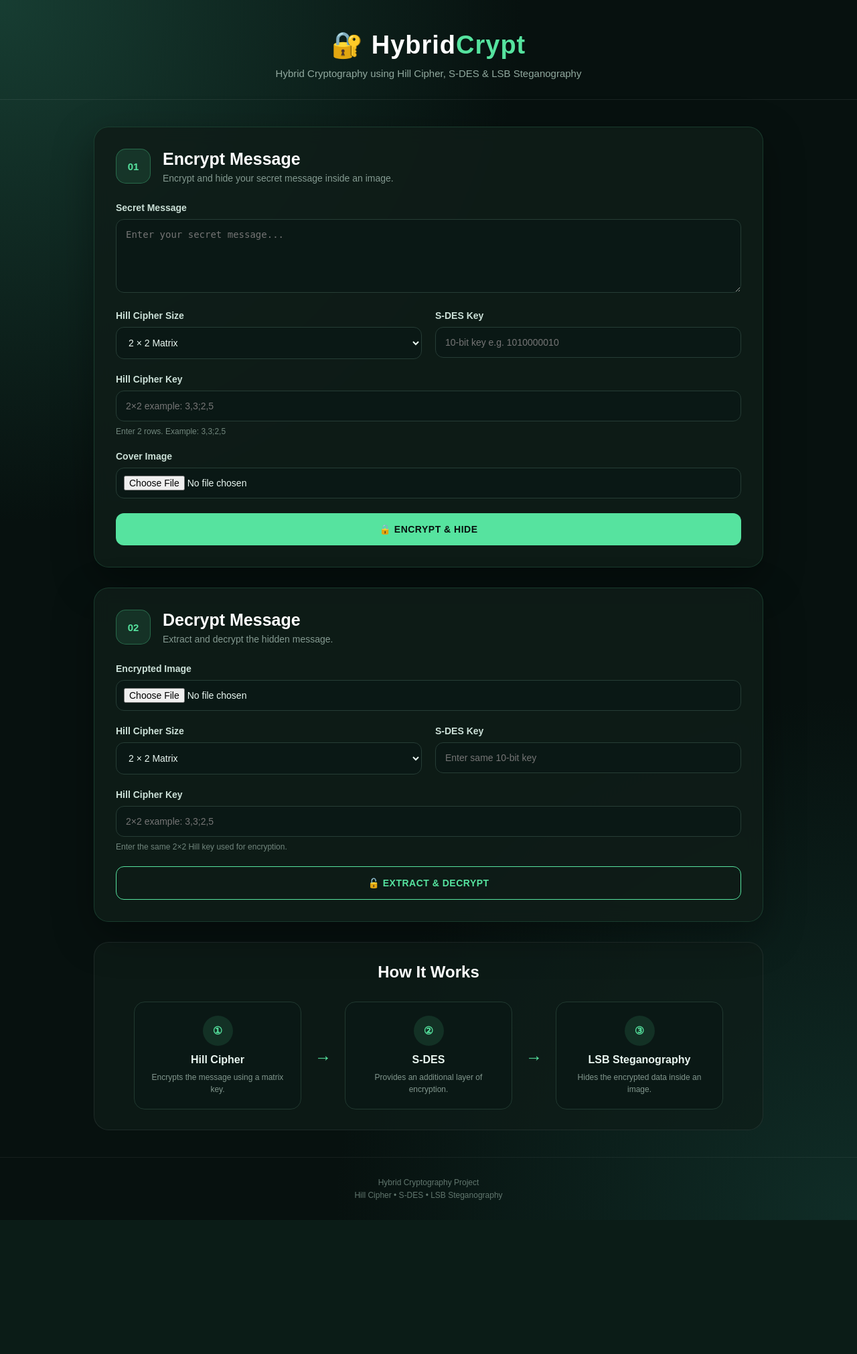
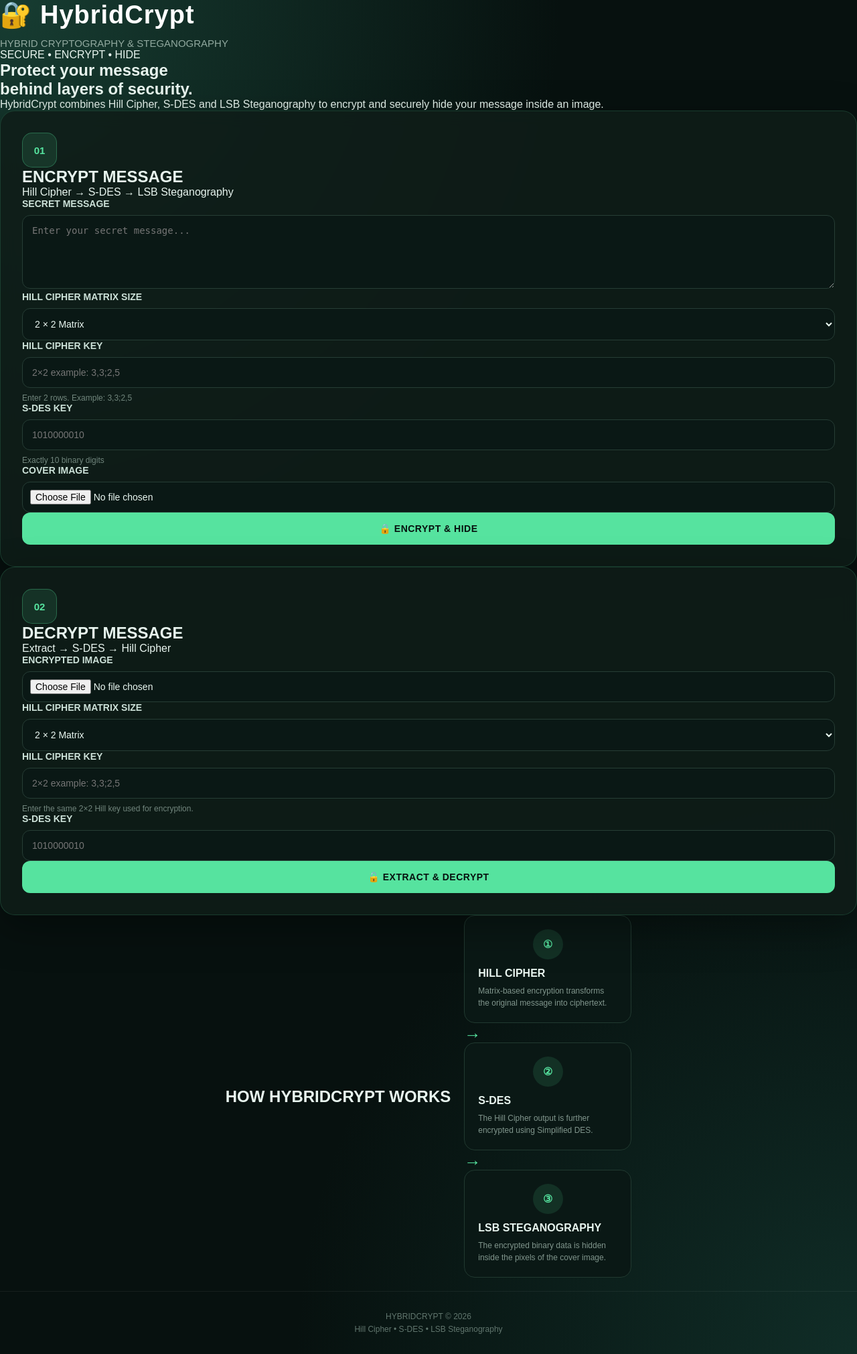
Before and after one commit to VennelaVVBE/Hybrid-Crypt, a Flask app: page / in a window 1280 px wide. Shown: the whole page at 67% size. Before the commit the page ends 1821 px from the top, so only its background shows below. Run offline with Flask 3, Linux system fonts and the light colour scheme.

Commit message:
Update index.html

```diff
--- a/templates/index.html
+++ b/templates/index.html
@@ -1,99 +1,158 @@
+
 <!DOCTYPE html>
 <html lang="en">
+
 <head>
+
     <meta charset="UTF-8">
-    <meta name="viewport" content="width=device-width, initial-scale=1.0">
 
-    <title>Hybrid Cryptography</title>
+    <meta name="viewport"
+          content="width=device-width, initial-scale=1.0">
+
+    <title>HybridCrypt</title>
 
     <link rel="stylesheet"
           href="{{ url_for('static', filename='style.css') }}">
+
 </head>
 
 <body>
 
-<header class="header">
+<header>
+
     <div class="logo">
-        🔐 Hybrid<span>Crypt</span>
+        <span>🔐</span> HybridCrypt
     </div>
 
     <div class="subtitle">
-        Hybrid Cryptography using Hill Cipher, S-DES & LSB Steganography
+        HYBRID CRYPTOGRAPHY & STEGANOGRAPHY
     </div>
+
 </header>
 
 
-<main class="container">
+<main>
 
-    <!-- ================= ENCRYPTION ================= -->
+    <!-- HERO -->
+
+    <section class="hero">
+
+        <div class="hero-text">
+
+            <p class="tag">SECURE • ENCRYPT • HIDE</p>
+
+            <h1>
+                Protect your message<br>
+                <span>behind layers of security.</span>
+            </h1>
+
+            <p>
+                HybridCrypt combines Hill Cipher, S-DES
+                and LSB Steganography to encrypt and
+                securely hide your message inside an image.
+            </p>
+
+        </div>
+
+    </section>
+
+
+    <!-- ENCRYPTION -->
 
     <section class="card">
 
-        <div class="card-title">
+        <div class="section-title">
+
             <div class="number">01</div>
 
             <div>
-                <h2>Encrypt Message</h2>
-                <p>Encrypt and hide your secret message inside an image.</p>
+                <h2>ENCRYPT MESSAGE</h2>
+
+                <p>
+                    Hill Cipher → S-DES → LSB Steganography
+                </p>
             </div>
+
         </div>
 
 
-        <div class="form-group">
-            <label>Secret Message</label>
+        <div class="form-grid">
+
+
+            <div class="input-group full">
+
+                <label>
+                    SECRET MESSAGE
+                </label>
 
                 <textarea
                     id="message"
                     placeholder="Enter your secret message..."
                     rows="4"></textarea>
-        </div>
-
-
-        <div class="form-row">
-
-            <div class="form-group">
-                <label>Hill Cipher Size</label>
-
-                <select id="hillSize" onchange="updateHillPlaceholder()">
-                    <option value="2">2 × 2 Matrix</option>
-                    <option value="3">3 × 3 Matrix</option>
-                </select>
-            </div>
-
-
-            <div class="form-group">
-                <label>S-DES Key</label>
-
-                <input
-                    type="text"
-                    id="sdesKey"
-                    maxlength="10"
-                    placeholder="10-bit key e.g. 1010000010">
-            </div>
 
             </div>
 
 
-        <div class="form-group">
+            <div class="input-group">
 
-            <label>Hill Cipher Key</label>
+                <label>
+                    HILL CIPHER MATRIX SIZE
+                </label>
+
+                <select id="hillSize"
+                        onchange="updateHillPlaceholder()">
+
+                    <option value="2">2 × 2 Matrix</option>
+
+                    <option value="3">3 × 3 Matrix</option>
+
+                </select>
+
+            </div>
+
+
+            <div class="input-group">
+
+                <label>
+                    HILL CIPHER KEY
+                </label>
 
                 <input
                     type="text"
                     id="hillKey"
-                placeholder="2×2: 3,3;2,5">
+                    placeholder="3,3;2,5">
 
                 <small id="hillHelp">
-                Enter 2 rows separated by ; and values separated by commas.
                     Example: 3,3;2,5
                 </small>
 
             </div>
 
 
-        <div class="form-group">
+            <div class="input-group">
 
-            <label>Cover Image</label>
+                <label>
+                    S-DES KEY
+                </label>
+
+                <input
+                    type="text"
+                    id="sdesKey"
+                    maxlength="10"
+                    placeholder="1010000010">
+
+                <small>
+                    Exactly 10 binary digits
+                </small>
+
+            </div>
+
+
+            <div class="input-group">
+
+                <label>
+                    COVER IMAGE
+                </label>
 
                 <input
                     type="file"
@@ -102,9 +161,15 @@
 
             </div>
 
+        </div>
 
-        <button class="primary-btn" onclick="encryptMessage()">
+
+        <button
+            class="primary-btn"
+            onclick="encryptMessage()">
+
             🔒 ENCRYPT & HIDE
+
         </button>
 
 
@@ -114,25 +179,35 @@
 
 
 
-    <!-- ================= DECRYPTION ================= -->
+    <!-- DECRYPTION -->
 
     <section class="card">
 
-        <div class="card-title">
+        <div class="section-title">
 
             <div class="number">02</div>
 
             <div>
-                <h2>Decrypt Message</h2>
-                <p>Extract and decrypt the hidden message.</p>
+
+                <h2>DECRYPT MESSAGE</h2>
+
+                <p>
+                    Extract → S-DES → Hill Cipher
+                </p>
+
             </div>
 
         </div>
 
 
-        <div class="form-group">
+        <div class="form-grid">
 
-            <label>Encrypted Image</label>
+
+            <div class="input-group full">
+
+                <label>
+                    ENCRYPTED IMAGE
+                </label>
 
                 <input
                     type="file"
@@ -142,16 +217,17 @@
             </div>
 
 
-        <div class="form-row">
+            <div class="input-group">
 
-            <div class="form-group">
-
-                <label>Hill Cipher Size</label>
+                <label>
+                    HILL CIPHER MATRIX SIZE
+                </label>
 
                 <select id="decryptHillSize"
-                        onchange="updateDecryptHillPlaceholder()">
+                        onchange="updateDecryptPlaceholder()">
 
                     <option value="2">2 × 2 Matrix</option>
+
                     <option value="3">3 × 3 Matrix</option>
 
                 </select>
@@ -159,39 +235,47 @@
             </div>
 
 
-            <div class="form-group">
+            <div class="input-group">
 
-                <label>S-DES Key</label>
+                <label>
+                    HILL CIPHER KEY
+                </label>
+
+                <input
+                    type="text"
+                    id="decryptHillKey"
+                    placeholder="3,3;2,5">
+
+                <small id="decryptHillHelp">
+                    Enter the same matrix used for encryption
+                </small>
+
+            </div>
+
+
+            <div class="input-group">
+
+                <label>
+                    S-DES KEY
+                </label>
 
                 <input
                     type="text"
                     id="decryptSdesKey"
                     maxlength="10"
-                    placeholder="Enter same 10-bit key">
+                    placeholder="1010000010">
 
             </div>
 
         </div>
 
 
-        <div class="form-group">
+        <button
+            class="primary-btn decrypt-btn"
+            onclick="decryptMessage()">
 
-            <label>Hill Cipher Key</label>
+            🔓 EXTRACT & DECRYPT
 
-            <input
-                type="text"
-                id="decryptHillKey"
-                placeholder="2×2: 3,3;2,5">
-
-            <small id="decryptHillHelp">
-                Enter the same Hill Cipher key used during encryption.
-            </small>
-
-        </div>
-
-
-        <button class="secondary-btn" onclick="decryptMessage()">
-            🔓 EXTRACT & DECRYPT
         </button>
 
 
@@ -200,41 +284,64 @@
     </section>
 
 
+    <!-- PROCESS -->
 
-    <!-- ================= PROCESS ================= -->
+    <section class="process">
 
-    <section class="process-card">
+        <h2>HOW HYBRIDCRYPT WORKS</h2>
 
-        <h2>How It Works</h2>
-
-        <div class="process">
+        <div class="process-grid">
 
             <div class="process-item">
+
                 <div class="process-icon">①</div>
-                <h3>Hill Cipher</h3>
-                <p>Encrypts the message using a matrix key.</p>
+
+                <h3>HILL CIPHER</h3>
+
+                <p>
+                    Matrix-based encryption transforms
+                    the original message into ciphertext.
+                </p>
+
             </div>
+
 
             <div class="arrow">→</div>
 
+
             <div class="process-item">
+
                 <div class="process-icon">②</div>
+
                 <h3>S-DES</h3>
-                <p>Provides an additional layer of encryption.</p>
+
+                <p>
+                    The Hill Cipher output is further
+                    encrypted using Simplified DES.
+                </p>
+
             </div>
+
 
             <div class="arrow">→</div>
 
+
             <div class="process-item">
+
                 <div class="process-icon">③</div>
-                <h3>LSB Steganography</h3>
-                <p>Hides the encrypted data inside an image.</p>
+
+                <h3>LSB STEGANOGRAPHY</h3>
+
+                <p>
+                    The encrypted binary data is hidden
+                    inside the pixels of the cover image.
+                </p>
+
             </div>
 
         </div>
 
     </section>
-
 
 </main>
 
@@ -242,7 +349,7 @@
 <footer>
 
     <p>
-        Hybrid Cryptography Project
+        HYBRIDCRYPT © 2026
     </p>
 
     <p>
@@ -252,7 +359,10 @@
 </footer>
 
 
-<script src="{{ url_for('static', filename='script.js') }}"></script>
+<script
+    src="{{ url_for('static', filename='script.js') }}">
+</script>
 
 </body>
+
 </html>
```
Lines whose indentation alone changed are shown as unchanged.
